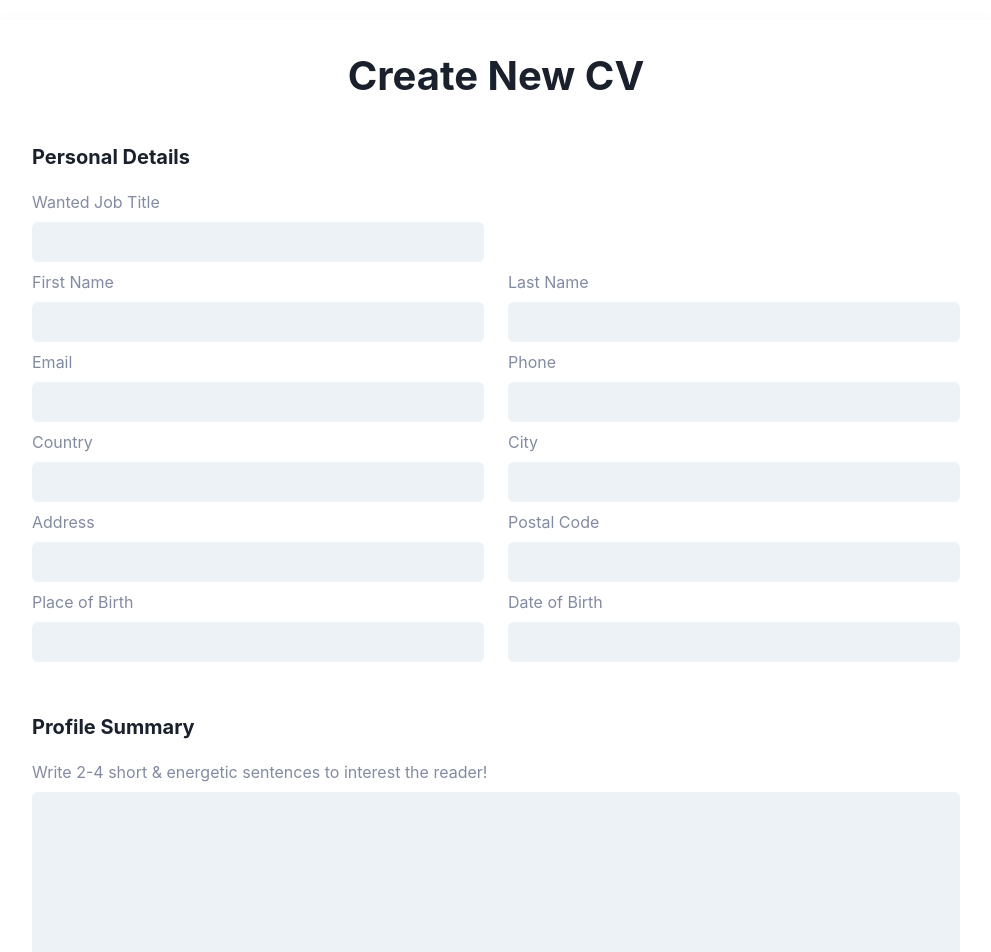
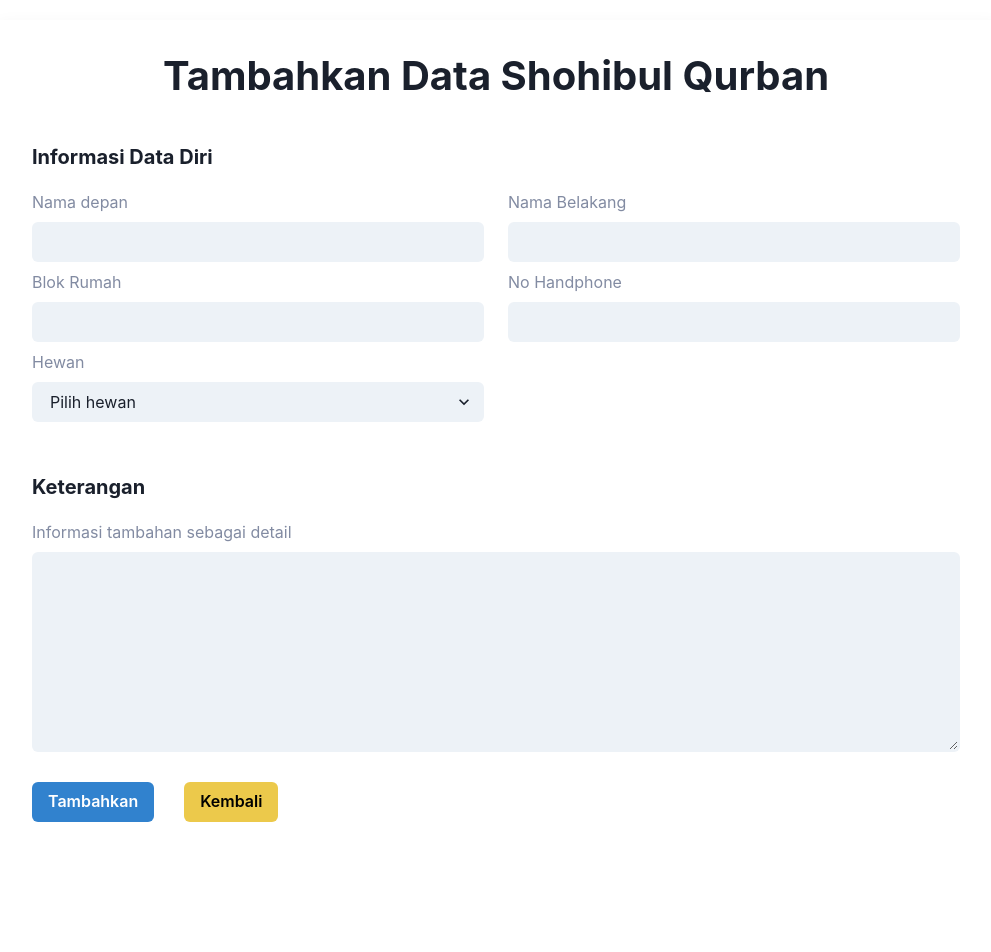
Before and after one commit to chezapangestu/sistem-cms-qurban-albarokah, a React (Create React App) app: page /add-data in a window 1280 px wide. Shown: the top 952 px of the page, without its empty margins (144-1135 px from the left). After the commit the page ends 838 px from the top, so only its background shows below. Built offline with nearby package versions, Linux system fonts and the light colour scheme.

Commit message:
update the data information and configure API

```diff
--- a/src/pages/addData/AddData.js
+++ b/src/pages/addData/AddData.js
@@ -13,23 +13,24 @@ import PersonalDetails from "./components/PersonalDetails";
 
 const AddData = ({ isEdit }) => {
   const [data, setData] = useState({
-    jobTitle: "",
+    // jobTitle: "",
     firstName: "",
     lastName: "",
-    email: "",
+    blokRumah: "",
     phone: "",
-    country: "",
-    city: "",
-    address: "",
-    postalCode: "",
-    birthPlace: "",
-    birthDate: "",
+    hewan: "",
+    // country: "",
+    // city: "",
+    // address: "",
+    // postalCode: "",
+    // birthPlace: "",
+    // birthDate: "",
     profileSummary: "",
-    education: [],
-    skills: [],
-    workExperience: [],
-    organizationExperience: [],
-    languages: [],
+    // education: [],
+    // skills: [],
+    // workExperience: [],
+    // organizationExperience: [],
+    // languages: [],
   });
   const navigate = useNavigate();
   const { anak } = useParams();
@@ -187,11 +188,11 @@ const AddData = ({ isEdit }) => {
     <>
       <div className="add-data__container">
         <div className="add-data__title">
-          <p>{isEdit ? "Edit" : "Create New"} CV</p>
+          <p>{isEdit ? "Edit" : "Tambahkan"} Data Shohibul Qurban</p>
         </div>
         <PersonalDetails data={data} handleChange={handleChange} />
         <ProfileSummary data={data} handleChange={handleChange} />
-        <Education
+        {/* <Education
           data={data}
           handleGlobalAdd={handleGlobalAdd}
           handleGlobalChange={handleGlobalChange}
@@ -220,21 +221,21 @@ const AddData = ({ isEdit }) => {
           handleGlobalAdd={handleGlobalAdd}
           handleGlobalChange={handleGlobalChange}
           handleGlobalDelete={handleGlobalDelete}
-        />
+        /> */}
         <div className="add-data__button">
           <Button
             onClick={handleSubmit}
             colorScheme="blue"
             className="submit-button"
           >
-            Submit
+            Tambahkan
           </Button>
           <Button
             onClick={() => navigate(`/`)}
             colorScheme="yellow"
-            className="cancel-button"
+            className=""
           >
-            Cancel
+            Kembali
           </Button>
         </div>
       </div>
--- a/src/pages/addData/components/PersonalDetails.js
+++ b/src/pages/addData/components/PersonalDetails.js
@@ -1,14 +1,14 @@
 import React from "react";
 import { Row, Col } from "reactstrap";
-import { Input } from "@chakra-ui/react";
+import { Input, Select } from "@chakra-ui/react";
 
 const PersonalDetails = ({ data, handleChange }) => {
   return (
     <div className="add-data__personal-details">
       <div className="section-title">
-        <p>Personal Details</p>
+        <p>Informasi Data Diri</p>
       </div>
-      <Row className="row">
+      {/* <Row className="row">
         <Col lg="6">
           <p className="add-data-section__title">Wanted Job Title</p>
           <Input
@@ -19,10 +19,10 @@ const PersonalDetails = ({ data, handleChange }) => {
             focusBorderColor="blue.500"
           />
         </Col>
-      </Row>
+      </Row> */}
       <Row className="row">
         <Col lg="6">
-          <p className="add-data-section__title">First Name</p>
+          <p className="add-data-section__title">Nama depan</p>
           <Input
             name="firstName"
             value={data.firstName}
@@ -32,7 +32,7 @@ const PersonalDetails = ({ data, handleChange }) => {
           />
         </Col>
         <Col lg="6">
-          <p className="add-data-section__title">Last Name</p>
+          <p className="add-data-section__title">Nama Belakang</p>
           <Input
             name="lastName"
             value={data.lastName}
@@ -44,18 +44,18 @@ const PersonalDetails = ({ data, handleChange }) => {
       </Row>
       <Row className="row">
         <Col lg="6">
-          <p className="add-data-section__title">Email</p>
+          <p className="add-data-section__title">Blok Rumah</p>
           <Input
-            name="email"
-            type="email"
-            value={data.email}
+            name="blokRumah"
+            type="blokRumah"
+            value={data.blokRumah}
             onChange={(event) => handleChange(event)}
             variant="filled"
             focusBorderColor="blue.500"
           />
         </Col>
         <Col lg="6">
-          <p className="add-data-section__title">Phone</p>
+          <p className="add-data-section__title">No Handphone</p>
           <Input
             name="phone"
             type="number"
@@ -67,6 +67,22 @@ const PersonalDetails = ({ data, handleChange }) => {
         </Col>
       </Row>
       <Row className="row">
+        <Col lg="6">
+          <p className="add-data-section__title">Hewan</p>
+          <Select
+            placeholder="Pilih hewan"
+            name="hewan"
+            value={data.hewan}
+            onChange={(event) => handleChange(event)}
+            variant="filled"
+            focusBorderColor="blue.500"
+          >
+            <option value="Sapi">Sapi</option>
+            <option value="Domba">Domba</option>
+          </Select>
+        </Col>
+      </Row>
+      {/* <Row className="row">
         <Col lg="6">
           <p className="add-data-section__title">Country</p>
           <Input
@@ -131,7 +147,7 @@ const PersonalDetails = ({ data, handleChange }) => {
             focusBorderColor="blue.500"
           />
         </Col>
-      </Row>
+      </Row> */}
     </div>
   );
 };
--- a/src/pages/addData/components/ProfileSummary.js
+++ b/src/pages/addData/components/ProfileSummary.js
@@ -1,17 +1,26 @@
-import React from 'react';
-import { Row, Col } from 'reactstrap';
-import { Textarea } from '@chakra-ui/react';
+import React from "react";
+import { Row, Col } from "reactstrap";
+import { Textarea } from "@chakra-ui/react";
 
 const ProfileSummary = ({ data, handleChange }) => {
   return (
     <div className="add-data__profile-summary">
       <div className="section-title">
-        <p>Profile Summary</p>
+        <p>Keterangan</p>
       </div>
       <Row>
         <Col lg="12">
-          <p className="add-data-section__title">Write 2-4 short & energetic sentences to interest the reader!</p>
-          <Textarea height="200px" name="profileSummary" value={data.profileSummary} onChange={(event) => handleChange(event)} variant="filled" focusBorderColor="lime" />
+          <p className="add-data-section__title">
+            Informasi tambahan sebagai detail
+          </p>
+          <Textarea
+            height="200px"
+            name="profileSummary"
+            value={data.profileSummary}
+            onChange={(event) => handleChange(event)}
+            variant="filled"
+            focusBorderColor="blue.500"
+          />
         </Col>
       </Row>
     </div>
--- a/src/pages/dataPreview/DataPreview.js
+++ b/src/pages/dataPreview/DataPreview.js
@@ -1,19 +1,20 @@
-import React, { useState, useEffect } from 'react';
-import axios from 'axios';
-import './dataPreview.css';
-import { useParams } from 'react-router-dom';
-import { Col, Row } from 'reactstrap';
-import RightSection from './components/RightSection';
-import ProfileSummary from './components/ProfileSummary';
-import Details from './components/Details';
-import LeftSection from './components/LeftSection';
-import html2canvas from 'html2canvas';
-import jsPDF from 'jspdf';
-import { Button } from '@chakra-ui/react';
+import React, { useState, useEffect } from "react";
+import axios from "axios";
+import "./dataPreview.css";
+import { useParams, useNavigate } from "react-router-dom";
+import { Col, Row } from "reactstrap";
+import RightSection from "./components/RightSection";
+import ProfileSummary from "./components/ProfileSummary";
+import Details from "./components/Details";
+import LeftSection from "./components/LeftSection";
+import html2canvas from "html2canvas";
+import jsPDF from "jspdf";
+import { Button } from "@chakra-ui/react";
 
 const DataPreview = () => {
   const [data, setData] = useState();
   const { anak } = useParams();
+  const navigate = useNavigate();
   const getData = async () => {
     try {
       const { data } = await axios.get(
@@ -31,15 +32,15 @@ const DataPreview = () => {
     getData();
   }, [anak]);
   const printDocument = async () => {
-    const input = document.getElementById('dataPrint');
+    const input = document.getElementById("dataPrint");
     const canvas = await html2canvas(input);
-    const imgData = canvas.toDataURL('image/png');
+    const imgData = canvas.toDataURL("image/png");
     const pdf = new jsPDF();
     const imgProps = pdf.getImageProperties(imgData);
     const pdfWidth = pdf.internal.pageSize.getWidth();
     const pdfHeight = (imgProps.height * pdfWidth) / imgProps.width;
     pdf.addImage(imgData, 0, 0, pdfWidth, pdfHeight);
-    pdf.save('cv.pdf');
+    pdf.save("cv.pdf");
   };
   return (
     <>
@@ -48,11 +49,13 @@ const DataPreview = () => {
           <div className="data-preview__container" id="dataPrint">
             <div className="data-preview__header">
               <p className="data-preview__name">
-                {data.firstName} {data.lastName}
+                Nama: {data.firstName} {data.lastName}
               </p>
-              <p className="data-preview__job-title">{data.jobTitle}</p>
+              <p className="data-preview__name">Blok Rumah: {data.blokRumah}</p>
+              <p className="data-preview__name">No Handphone: {data.phone}</p>
+              <p className="data-preview__name">Hewan: {data.hewan}</p>
             </div>
-            <div className="data-preview__content">
+            {/* <div className="data-preview__content">
               <Row>
                 <Col lg="3">
                   {data.address && <Details data={data} />}
@@ -80,13 +83,22 @@ const DataPreview = () => {
                     )}
                 </Col>
               </Row>
-            </div>
+            </div> */}
           </div>
-          <div className="download-button">
+          <div className="cancel-button">
+            <Button
+              onClick={() => navigate(`/`)}
+              colorScheme="yellow"
+              className="cancel-button"
+            >
+              Kembali
+            </Button>
+          </div>
+          {/* <div className="download-button">
             <Button onClick={printDocument} colorScheme="blue">
               Download as PDF
             </Button>
-          </div>
+          </div> */}
         </>
       )}
     </>
--- a/src/pages/dataPreview/dataPreview.css
+++ b/src/pages/dataPreview/dataPreview.css
@@ -2,6 +2,7 @@
   width: 1000px;
   margin: auto;
   margin-top: 30px;
+  padding: 10px;
   box-shadow: 2px 4px 16px rgba(0, 0, 0, 0.05);
 }
 
@@ -15,7 +16,7 @@
 
 .data-preview__name {
   font-size: 30px;
-  font-weight: 700;
+  font-weight: 500;
 }
 
 .data-preview__job-title {
@@ -80,3 +81,9 @@
   padding-bottom: 20px;
   padding-top: 10px;
 }
+
+.cancel-button {
+  text-align: center;
+  margin-top: 30px;
+  /* padding-left: 100px; */
+}
--- a/src/pages/tabel/Tabel.js
+++ b/src/pages/tabel/Tabel.js
@@ -199,8 +199,9 @@ const Tabel = () => {
     // },
     { name: "First Name", selector: (row) => row.firstName, sortable: true },
     { name: "Last Name", selector: (row) => row.lastName, sortable: true },
-    { name: "Email", selector: (row) => row.email, sortable: true },
-    { name: "Job Title", selector: (row) => row.jobTitle, sortable: true },
+    { name: "Blok Rumah", selector: (row) => row.blokRumah, sortable: true },
+    { name: "No Handphone", selector: (row) => row.phone, sortable: true },
+    { name: "Hewan", selector: (row) => row.hewan, sortable: true },
     {
       name: "Action",
       id: "view",
```
